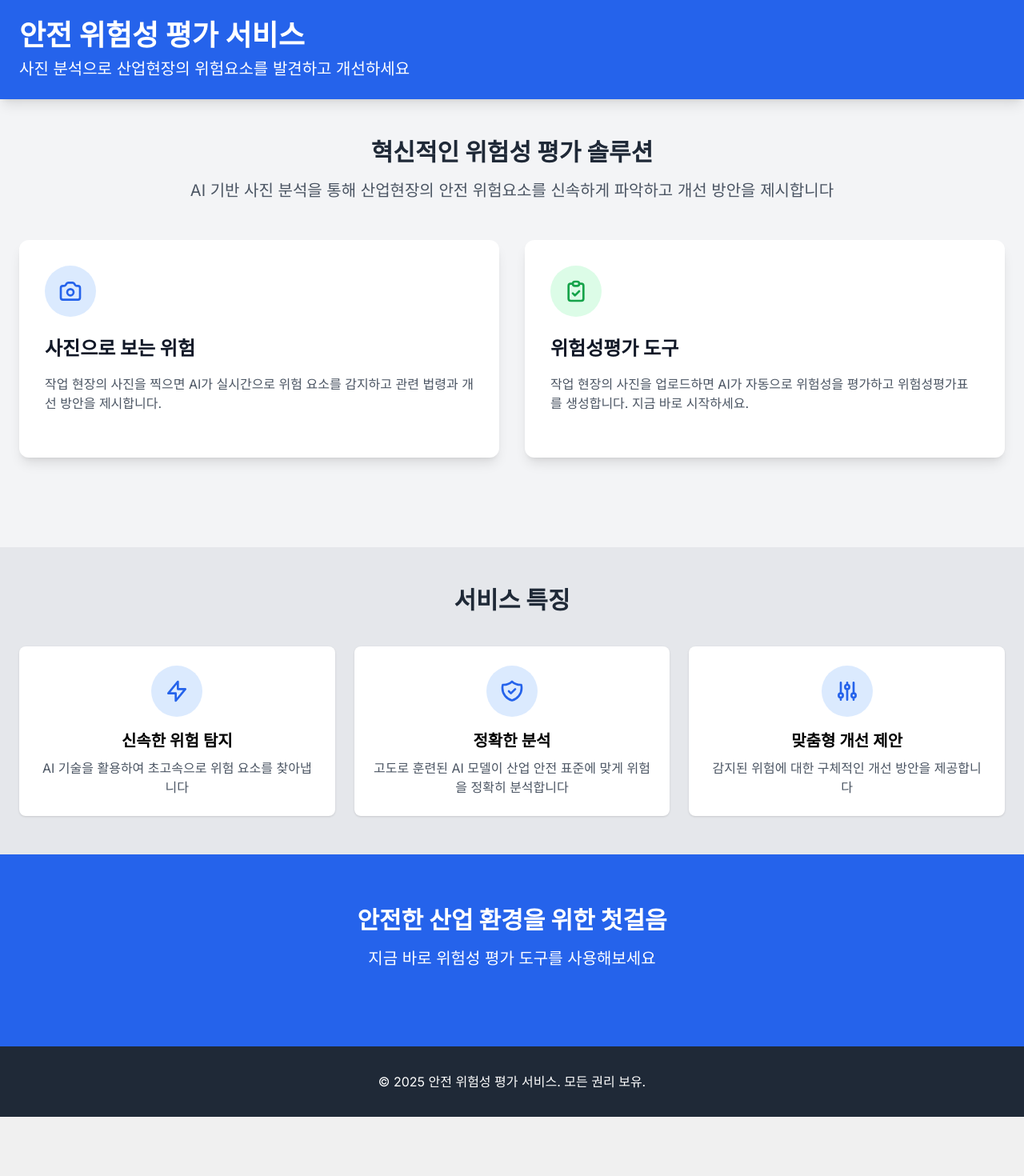
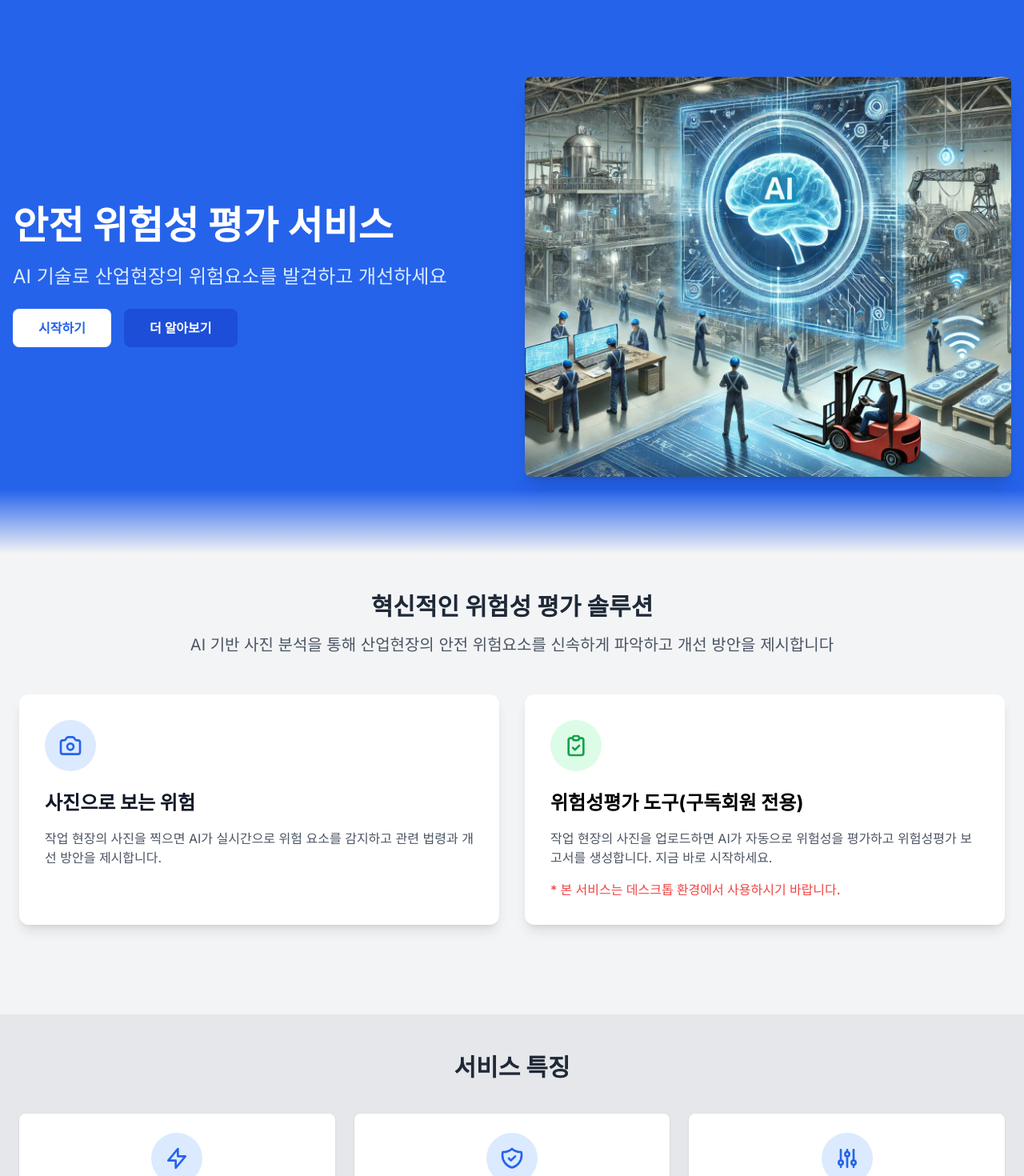
Before and after one commit to Leeseryong88/ssafeapp, a Next.js app: page / in a window 1280 px wide. Shown: the top 1470 px of the page at 80% size. Before the commit the page ends 1396 px from the top, so only its background shows below. Built offline with nearby package versions, Linux system fonts and the light colour scheme.

Commit message:
히어로 섹션 추가 및 서비스 예정 알림 기능 구현

```diff
--- a/app/page.tsx
+++ b/app/page.tsx
@@ -5,15 +5,53 @@ import Image from 'next/image';
 import Link from 'next/link';
 
 export default function LandingPage() {
+  const handleServiceClick = (e: React.MouseEvent) => {
+    e.preventDefault();
+    alert('서비스 예정입니다 아래 사진으로 보는 위험과 위험성평가 도구를 베타테스트 해보세요.');
+  };
+
   return (
     <div className="min-h-screen bg-gray-100">
-      {/* 헤더 섹션 */}
-      <header className="bg-blue-600 text-white shadow-lg">
-        <div className="container mx-auto py-6 px-4 md:px-6">
-          <h1 className="text-3xl md:text-4xl font-bold">안전 위험성 평가 서비스</h1>
-          <p className="mt-2 text-lg md:text-xl">사진 분석으로 산업현장의 위험요소를 발견하고 개선하세요</p>
+      {/* 히어로 섹션 */}
+      <section className="relative bg-blue-600 text-white">
+        <div className="container mx-auto px-4 py-16 md:py-24">
+          <div className="grid md:grid-cols-2 gap-8 items-center">
+            <div className="space-y-6">
+              <h1 className="text-4xl md:text-5xl font-bold leading-tight">
+                안전 위험성 평가 서비스
+              </h1>
+              <p className="text-xl md:text-2xl text-blue-100">
+                AI 기술로 산업현장의 위험요소를 발견하고 개선하세요
+              </p>
+              <div className="flex gap-4">
+                <button
+                  onClick={handleServiceClick}
+                  className="bg-white text-blue-600 px-8 py-3 rounded-lg font-semibold hover:bg-blue-50 transition-colors"
+                >
+                  시작하기
+                </button>
+                <button
+                  onClick={handleServiceClick}
+                  className="bg-blue-700 text-white px-8 py-3 rounded-lg font-semibold hover:bg-blue-800 transition-colors"
+                >
+                  더 알아보기
+                </button>
+              </div>
+            </div>
+            <div className="relative h-[400px] md:h-[500px]">
+              <Image
+                src="/hero-image.jpg"
+                alt="AI 기반 산업 안전 시스템"
+                fill
+                style={{ objectFit: 'cover' }}
+                className="rounded-lg shadow-xl"
+                priority
+              />
+            </div>
+          </div>
         </div>
-      </header>
+        <div className="absolute bottom-0 left-0 right-0 h-20 bg-gradient-to-t from-gray-100 to-transparent"></div>
+      </section>
 
       {/* 메인 서비스 소개 섹션 */}
       <section className="container mx-auto py-12 px-4 md:px-6">
@@ -51,11 +89,15 @@ export default function LandingPage() {
                   <path strokeLinecap="round" strokeLinejoin="round" strokeWidth="2" d="M9 5H7a2 2 0 00-2 2v12a2 2 0 002 2h10a2 2 0 002-2V7a2 2 0 00-2-2h-2M9 5a2 2 0 002 2h2a2 2 0 002-2M9 5a2 2 0 012-2h2a2 2 0 012 2m-6 9l2 2 4-4" />
                 </svg>
               </div>
-              <h3 className="text-2xl font-bold text-gray-900 mb-4">위험성평가 도구</h3>
-              <p className="text-gray-600 mb-6">
-                작업 현장의 사진을 업로드하면 AI가 자동으로 위험성을 평가하고
-                위험성평가표를 생성합니다. 지금 바로 시작하세요.
-              </p>
+              <div className="flex flex-col gap-4">
+                <h2 className="text-2xl font-bold">위험성평가 도구(구독회원 전용)</h2>
+                <p className="text-gray-600">
+                  작업 현장의 사진을 업로드하면 AI가 자동으로 위험성을 평가하고 위험성평가 보고서를 생성합니다. 지금 바로 시작하세요.
+                </p>
+                <p className="text-red-500 font-medium">
+                  * 본 서비스는 데스크톱 환경에서 사용하시기 바랍니다.
+                </p>
+              </div>
             </div>
           </Link>
         </div>
```
Also changed, not shown: public/hero-image.jpg (added).
